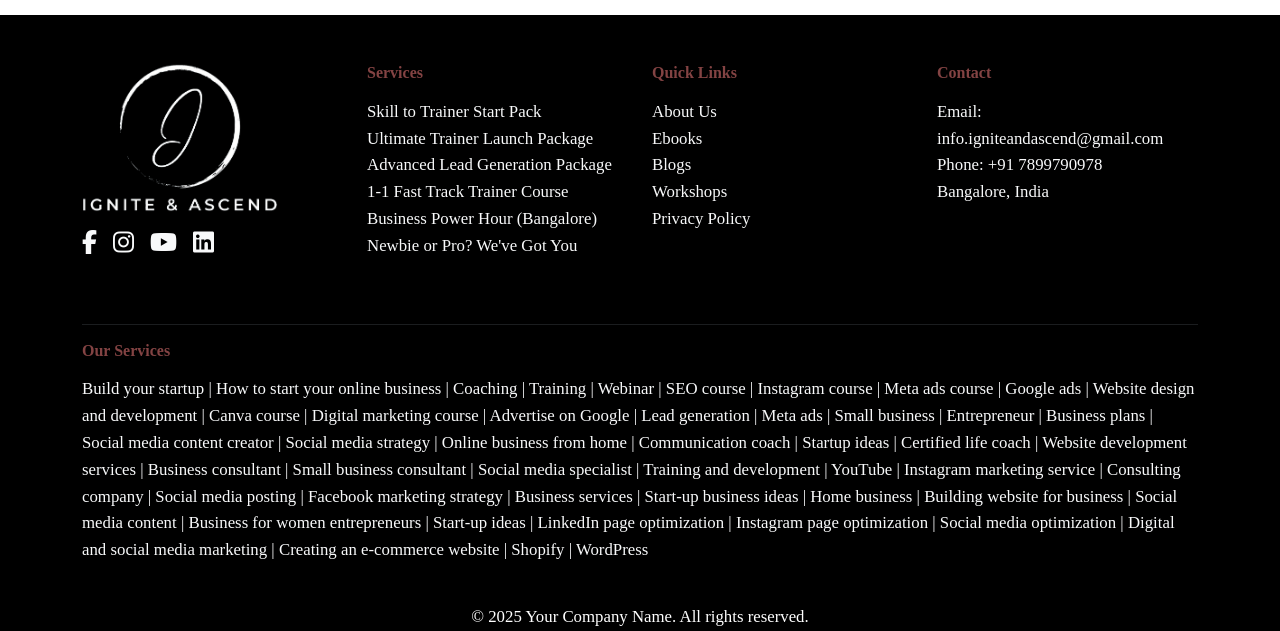
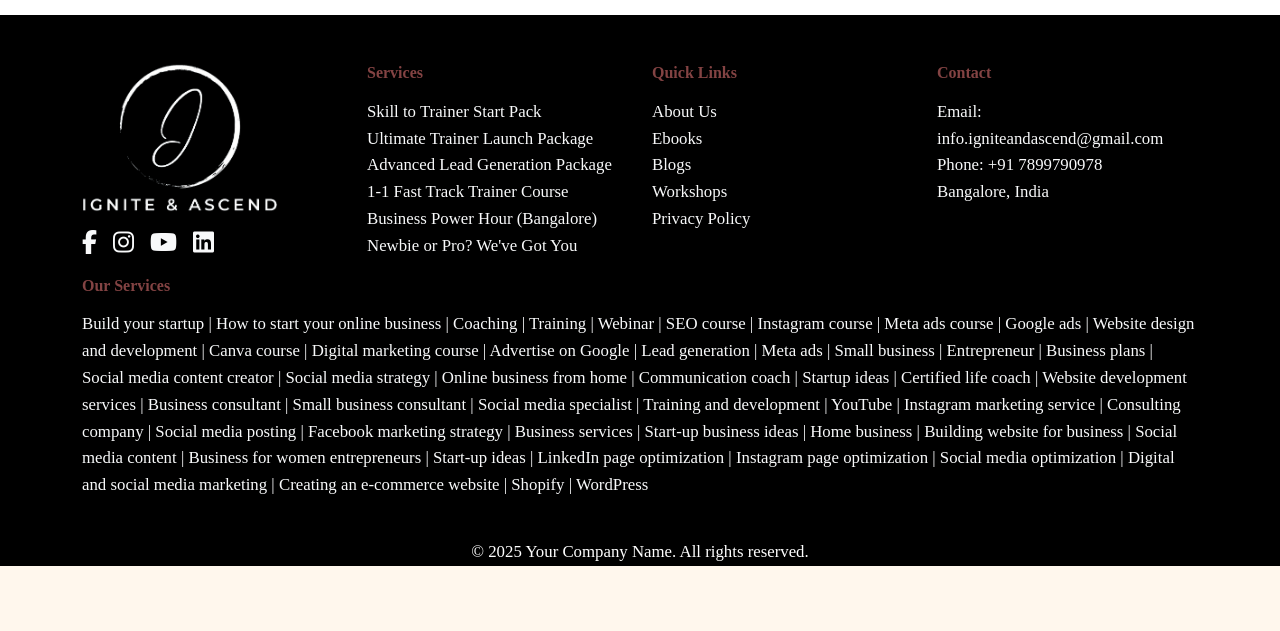
Before and after one commit to dselva-2005/igniteandascend, a Django app: page /about/ in a window 1280 px wide. Shown: the part 1881-2512 px from the top of the page. After the commit the page ends 2447 px from the top, so only its background shows below. Run offline with Django 5.2, Linux system fonts and the light colour scheme; data that the repository does not hold is empty; some libraries are stand-ins or nearby versions; some web fonts are replaced.

Commit message:
polished

```diff
--- a/templates/footer.html
+++ b/templates/footer.html
@@ -51,8 +51,6 @@
             </div>
         </div>
 
-        <hr class="border-secondary mt-5">
-
         <!-- SEO Service Description -->
         <div class="row">
             <div class="col-12">
```
